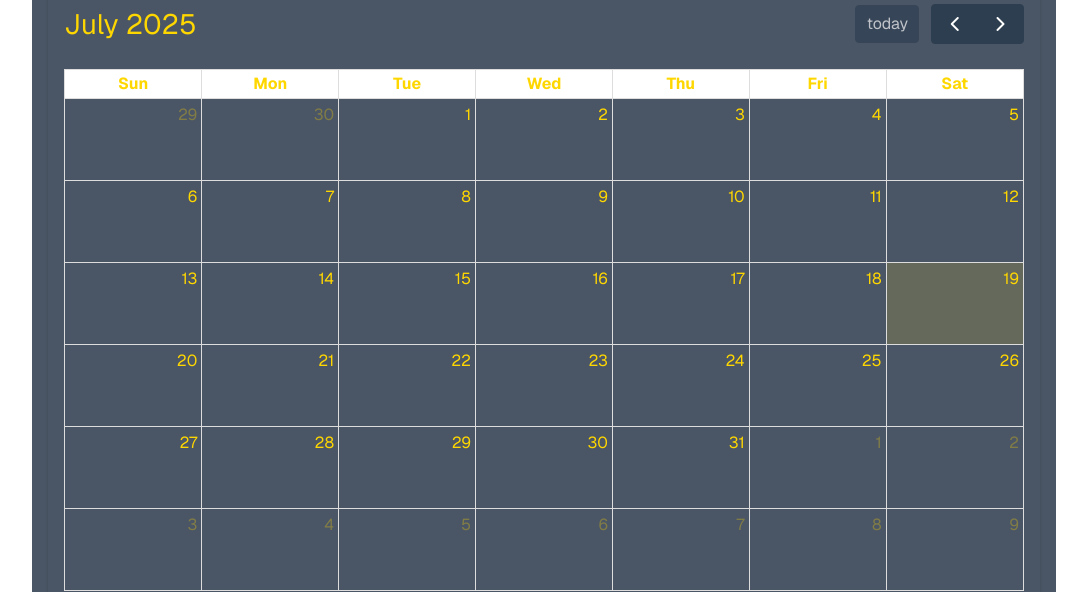
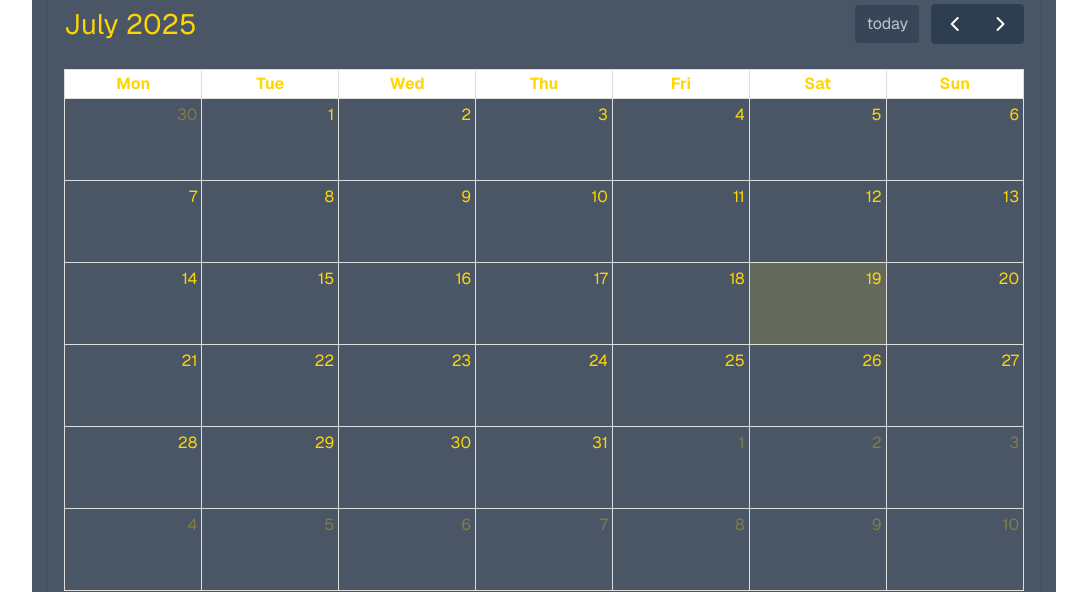
Before and after one commit to jkdahlst/ninja_competition_project, a Next.js app: page /calendar in a window 1280 px wide. Shown: the part 243-835 px from the top of the page, without its empty margins (96-1183 px from the left). Built offline with nearby package versions, Linux system fonts and the light colour scheme; no server answers; the database is empty.

Commit message:
Change calendar layout to start on monday for each week

```diff
--- a/components/CalendarView.tsx
+++ b/components/CalendarView.tsx
@@ -172,6 +172,7 @@ export default function CalendarView({ competitions }: CalendarViewProps) {
           initialView="dayGridMonth"
           dayMaxEventRows={true}
           dayMaxEvents={4}
+          firstDay={1} // Start week on Monday
           height="auto"
           eventContent={(arg) => (
             <div className="text-xs px-1 py-0.5 leading-snug whitespace-normal break-words">
```
